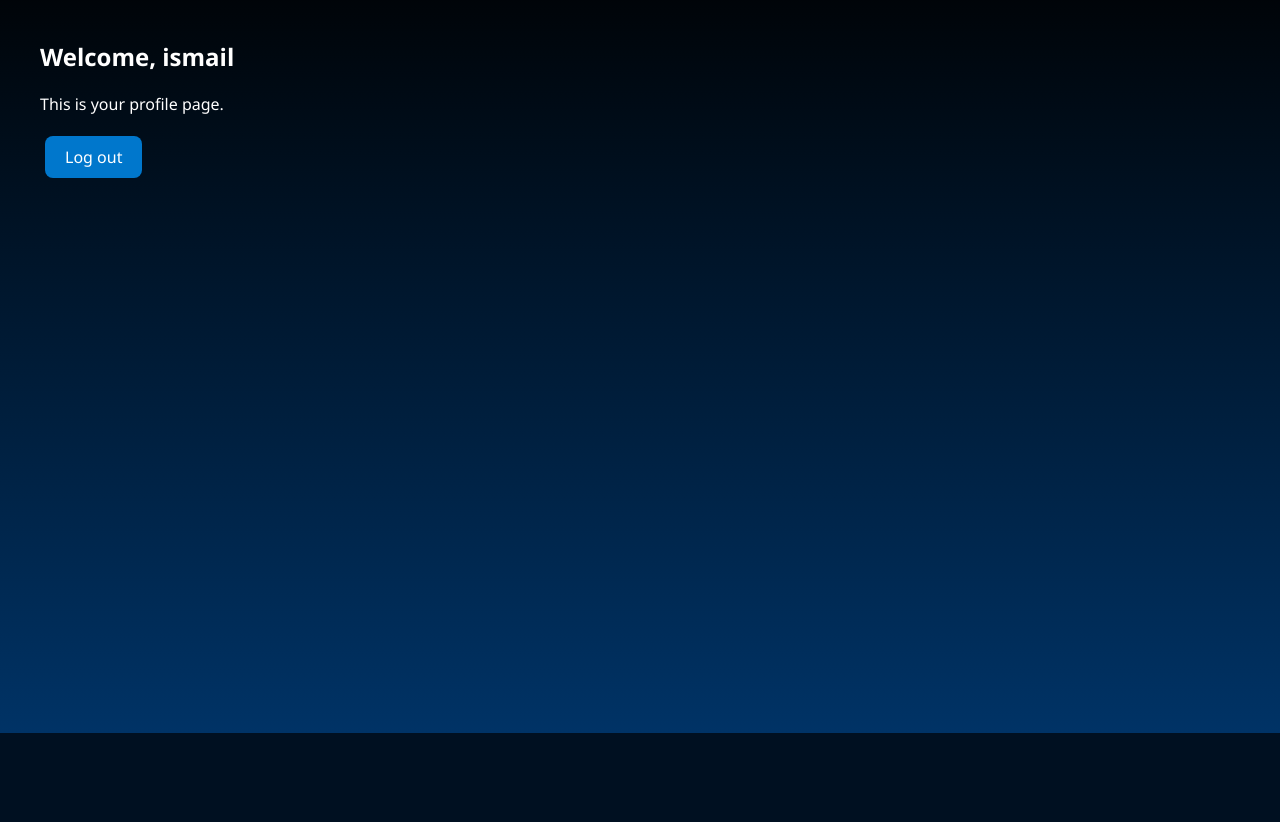
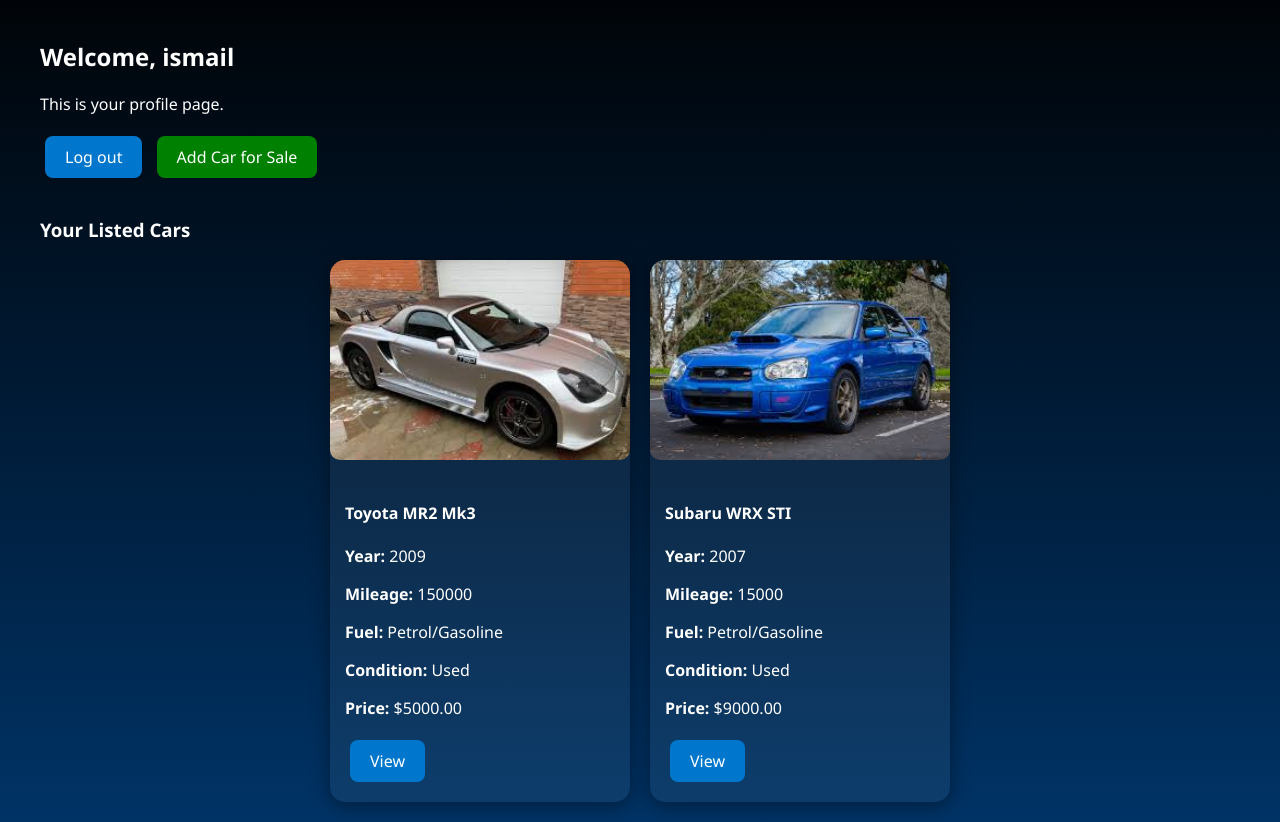
Before and after one commit to Icekoldkiller/Car-listing-website, a Flask app: page /profile in a window 1280 px wide. Shown: the part 67-889 px from the top of the page. Before the commit the page ends 800 px from the top, so only its background shows below. Run offline with Flask 3, Linux system fonts and the light colour scheme; a user stored in the database is signed in; data comes from the database, SQL or seed files in the repository; both versions use the stored data as it was after the commit.

Commit message:
added user can list cars and view them on their profile page

```diff
--- a/app.py
+++ b/app.py
@@ -20,22 +20,27 @@ app.config['UPLOAD_FOLDER'] = UPLOAD_FOLDER
 def allowed_file(filename):
     return '.' in filename and filename.rsplit('.', 1)[1].lower() in ALLOWED_EXTENSIONS
 
-# --- Models ---
+# --- Models --
+
 class Car(db.Model):
     id = db.Column(db.Integer, primary_key=True)
-    model = db.Column(db.String(50), nullable=False)
-    mileage = db.Column(db.String(50), nullable=False)
+    model = db.Column(db.String(100), nullable=False)
+    mileage = db.Column(db.Integer, nullable=False)
     year = db.Column(db.Integer, nullable=False)
     brand = db.Column(db.String(50), nullable=False)
-    fuel = db.Column(db.String(20), nullable=False)
-    condition = db.Column(db.String(20), nullable=False)
-    image = db.Column(db.String(100), nullable=False)
+    fuel = db.Column(db.String(50), nullable=False)
+    condition = db.Column(db.String(50), nullable=False)
+    image = db.Column(db.String(100), nullable=True)
     price = db.Column(db.Float, nullable=False)
+    seller_id = db.Column(db.Integer, db.ForeignKey('user.id'))
+    seller = db.relationship('User', back_populates='listed_cars')
 
 class User(db.Model):
     id = db.Column(db.Integer, primary_key=True)
     username = db.Column(db.String(80), unique=True)
     password_hash = db.Column(db.String(120))
+
+    listed_cars = db.relationship('Car', back_populates='seller')
 
     def set_password(self, password):
         self.password_hash = generate_password_hash(password)
@@ -75,6 +80,7 @@ def index():
     cars = cars.all()
 
     return render_template('index.html', cars=cars)
+
 
 @app.route('/add', methods=['GET', 'POST'])
 def add_car():
@@ -181,7 +187,6 @@ def add_to_cart(car_id):
             db.session.add(item)
             db.session.commit()
     else:
-        # fallback to session-based cart if user not logged in
         cart = session.get('cart', [])
         if car_id not in cart:
             cart.append(car_id)
@@ -200,7 +205,6 @@ def remove_from_cart(car_id):
         db.session.commit()
     return redirect(url_for('cart_page'))
 
-
 @app.route('/cart')
 def cart_page():
     user_id = session.get('user_id')
@@ -216,7 +220,6 @@ def cart_page():
 
     total = sum(item['car'].price for item in cart_items)
     return render_template('cart.html', cart_items=cart_items, total=total)
-
 
 @app.route('/clear-cart')
 def clear_cart():
@@ -264,7 +267,6 @@ def filter_cars():
     cars = query.all()
     return render_template('filtered_cars.html', cars=cars)
 
-
 @app.route('/register', methods=['GET', 'POST'])
 def register():
     if request.method == 'POST':
@@ -310,11 +312,18 @@ def search():
 
 @app.route('/profile')
 def profile():
-
-    if 'username' not in session:
+    user_id = session.get('user_id')
+    if not user_id:
+        flash("You must be logged in to view your profile.")
         return redirect(url_for('login'))
 
-    return render_template('profile.html', username=session['username'])
+    user = User.query.filter_by(id=user_id).first()
+    if not user:
+        flash("User not found.")
+        return redirect(url_for('login'))
+
+    user_cars = user.listed_cars
+    return render_template('profile.html', user=user, user_cars=user_cars)
 
 @app.route('/orders')
 def orders():
@@ -356,8 +365,41 @@ def confirm_checkout():
     flash('Order placed successfully!', 'success')
     return redirect(url_for('orders'))
 
+@app.route('/add_car_user', methods=['GET', 'POST'])
+def add_car_user():
+    if request.method == 'POST':
+        brand = request.form['brand']
+        model = request.form['model']
+        mileage = request.form['mileage']
+        year = request.form['year']
+        fuel = request.form['fuel']
+        condition = request.form['condition']
+        price = request.form['price']
+        image_file = request.files['image']
 
+        image_filename = None
+        if image_file:
+            image_filename = image_file.filename
+            image_path = os.path.join(app.config['UPLOAD_FOLDER'], image_filename)
+            image_file.save(image_path)
 
+        car = Car(
+            brand=brand,
+            model=model,
+            mileage=mileage,
+            year=year,
+            fuel=fuel,
+            condition=condition,
+            price=price,
+            image=image_filename,
+            seller_id=session.get('user_id')  # FIXED
+        )
+        db.session.add(car)
+        db.session.commit()
+        flash('Your car has been listed for sale!', 'success')
+        return redirect(url_for('profile'))
+
+    return render_template('add_car_user.html')
 
 
 if __name__ == '__main__':
--- a/models.py
+++ b/models.py
@@ -15,10 +15,15 @@ class Car(db.Model):
     image = db.Column(db.String(100), nullable=True)
     price = db.Column(db.Float, nullable=False)
 
+    seller_id = db.Column(db.Integer, db.ForeignKey('user.id'))
+    seller = db.relationship('User', back_populates='listed_cars', foreign_keys=[seller_id])
+
 class User(db.Model):
     id = db.Column(db.Integer, primary_key=True)
     username = db.Column(db.String(80), unique=True)
     password_hash = db.Column(db.String(120))
+
+    listed_cars = db.relationship('Car', back_populates='seller')
 
     def set_password(self, password):
         self.password_hash = generate_password_hash(password)
--- a/templates/profile.html
+++ b/templates/profile.html
@@ -1,6 +1,33 @@
 {% extends "layout.html" %}
+
 {% block content %}
-<h2>Welcome, {{ username }}</h2>
+<h2>Welcome, {{ user.username }}</h2>
 <p>This is your profile page.</p>
+
 <a href="{{ url_for('logout_user') }}" class="cart-btn">Log out</a>
+<a href="{{ url_for('add_car_user') }}" class="cart-btn" style="background-color: green; margin-bottom: 20px; display: inline-block;">Add Car for Sale</a>
+
+<h3>Your Listed Cars</h3>
+
+{% if user_cars %}
+    <div class="car-list">
+        {% for car in user_cars %}
+            <div class="car-card">
+                <img src="{{ url_for('static', filename='images/' ~ car.image) }}" alt="Car Image" width="250">
+                <div class="details">
+                    <h4>{{ car.brand }} {{ car.model }}</h4>
+                    <p><strong>Year:</strong> {{ car.year }}</p>
+                    <p><strong>Mileage:</strong> {{ car.mileage }}</p>
+                    <p><strong>Fuel:</strong> {{ car.fuel }}</p>
+                    <p><strong>Condition:</strong> {{ car.condition }}</p>
+                    <p><strong>Price:</strong> ${{ "%.2f"|format(car.price) }}</p>
+                    <a href="{{ url_for('car_detail', car_id=car.id) }}" class="cart-btn">View</a>
+                </div>
+            </div>
+        {% endfor %}
+    </div>
+{% else %}
+    <p>You haven't listed any cars yet.</p>
+{% endif %}
+
 {% endblock %}
```
Also changed, not shown: templates/add_car_user.html (added, +32 -0 lines), instance/cars.db, static/images/Toyota  mr2 mk3.jpg (added).
